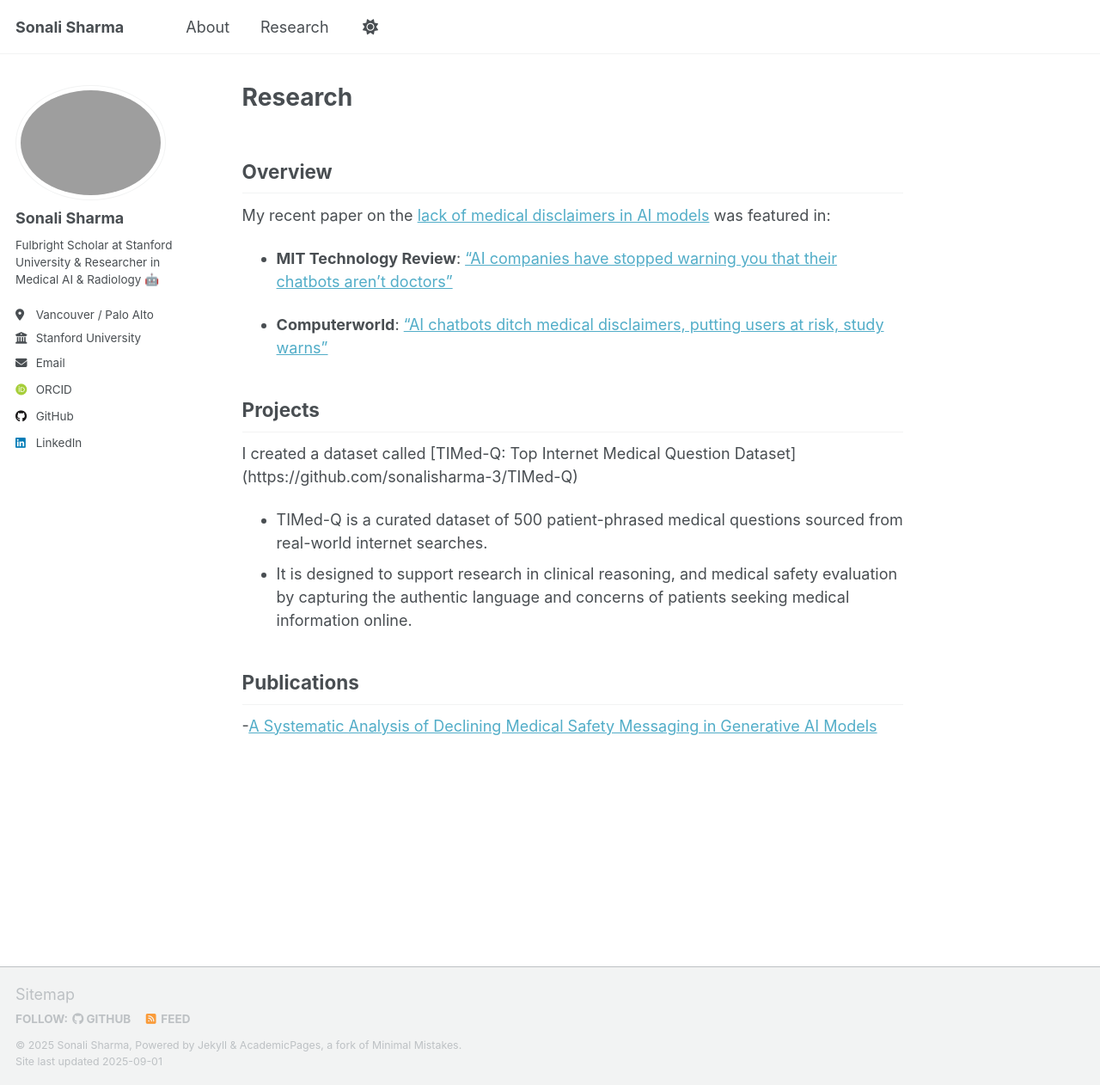
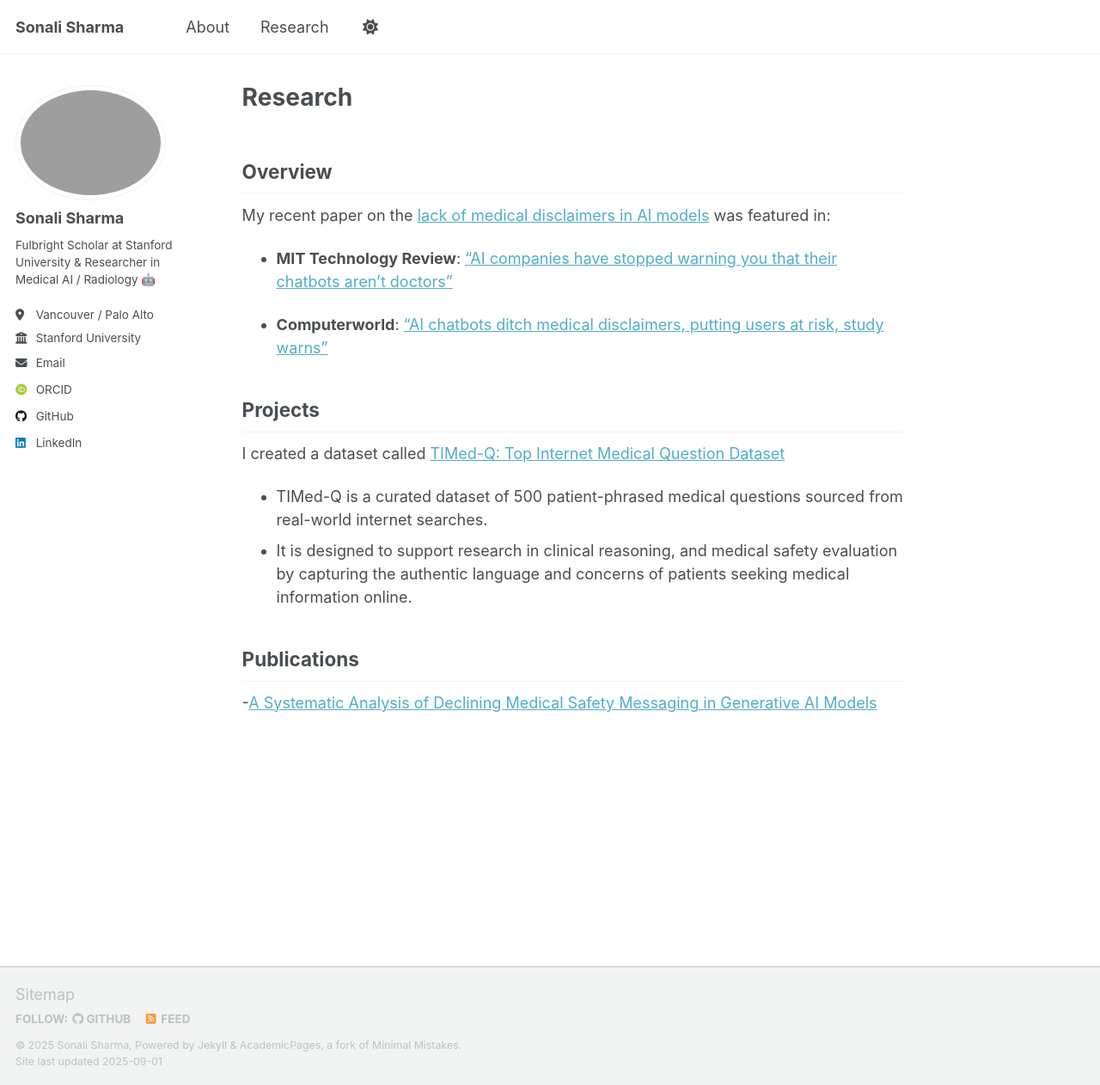
Before and after one commit to sonalisharma-3/sonalisharma-3.github.io, a Jekyll site: the page built from _pages/research.md, in a window 1280 px wide and 1262 px high. Shown: the whole window at 86% size. Built offline with Jekyll 4.4.1, drawn with Linux system fonts in a browser that asks for light colours; some web fonts are replaced; a script that is not in the unit is left out.

Commit message:
Update website

```diff
--- a/_config.yml
+++ b/_config.yml
@@ -18,7 +18,7 @@ teaser                   :
 author:
   name             : "Sonali Sharma"
   avatar           : "profile.png"
-  bio              : "Fulbright Scholar at Stanford University & Researcher in Medical AI & Radiology 🤖 "
+  bio              : "Fulbright Scholar at Stanford University & Researcher in Medical AI / Radiology 🤖 "
   location         : "Vancouver / Palo Alto"
   employer         : "Stanford University"
   email            : "sonali3@stanford.edu"
--- a/_pages/research.md
+++ b/_pages/research.md
@@ -15,7 +15,7 @@ My recent paper on the [lack of medical disclaimers in AI models](https://arxiv.
 
 ## Projects
 
-I created a dataset called [TIMed-Q: Top Internet Medical Question Dataset] (https://github.com/sonalisharma-3/TIMed-Q)
+I created a dataset called [TIMed-Q: Top Internet Medical Question Dataset](https://github.com/sonalisharma-3/TIMed-Q)
 - TIMed-Q is a curated dataset of 500 patient-phrased medical questions sourced from real-world internet searches.
 - It is designed to support research in clinical reasoning, and medical safety evaluation by capturing the authentic language and concerns of patients seeking medical information online.
 
```
Also changed, not shown: 1 other file.
